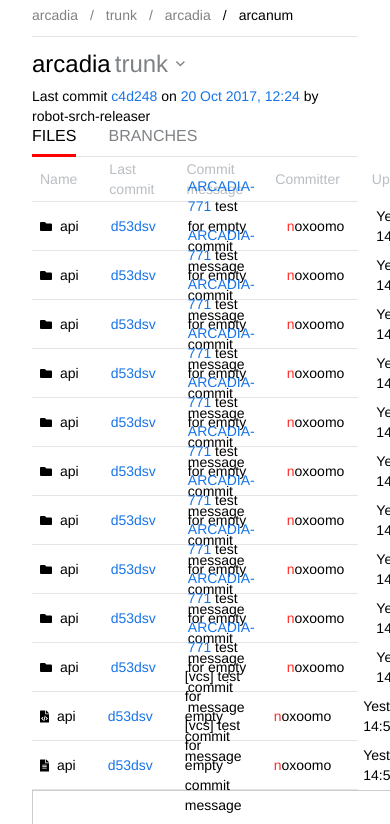
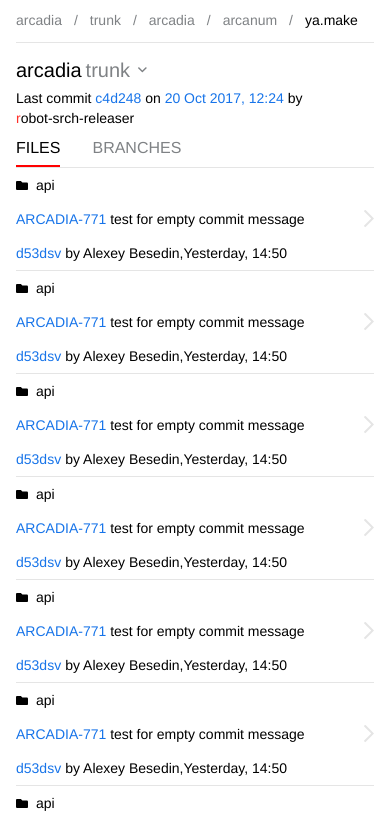
Before and after one commit to Astarta0/SHRI-2019-HW1-NodeJS, a website built with Parcel: page src/index.html in a window 390 px wide. Shown: the part 62-886 px from the top of the page. Built offline with nearby package versions, Linux system fonts and the light colour scheme; a web font is replaced by a local one.

Commit message:
верстка (1); 1.1 on 360px

```diff
--- a/src/components/branchSelector/branchSelector.css
+++ b/src/components/branchSelector/branchSelector.css
@@ -134,10 +134,6 @@
             color: var(--selected-desc-text);
         }
     }
-
-    &::-webkit-scrollbar {
-        display: none;
-    }
 }
 
 .selectItem {
@@ -150,3 +146,11 @@
         color: var(--branch-selector-commit-color);
     }
 }
+
+@media (max-width: 960px) {
+    .branchSelector {
+        &__label {
+            font-size: var(--font-size-l);
+        }
+    }
+}
--- a/src/components/breadcrumbs/breadcrumbs.css
+++ b/src/components/breadcrumbs/breadcrumbs.css
@@ -1,7 +1,9 @@
 .breadcrumbs {
     display: flex;
     align-items: center;
-    height: 42px;
+    box-sizing: border-box;
+    padding: var(--space-s) 0;
+    min-height: 42px;
     border-bottom: 1px var(--separator) solid;
 
     &__item {
@@ -16,12 +18,24 @@
             font-weight: 500;
         }
 
-        & + &:before {
+        &:after {
             cursor: default;
             display: block;
             content: '/';
             margin: 0 var(--space-s);
         }
+
+        &:last-child {
+            &:after {
+                display: none;
+            }
+        }
     }
+}
 
+@media (max-width: 960px) {
+    .breadcrumbs {
+        min-height: 40px;
+        flex-wrap: wrap;
+    }
 }
--- a/src/components/breadcrumbs/breadcrumbs.html
+++ b/src/components/breadcrumbs/breadcrumbs.html
@@ -2,5 +2,6 @@
     <div class="breadcrumbs__item">arcadia</div>
     <div class="breadcrumbs__item">trunk</div>
     <div class="breadcrumbs__item">arcadia</div>
-    <div class="breadcrumbs__item breadcrumbs__item_active">arcanum</div>
+    <div class="breadcrumbs__item breadcrumbs__item_">arcanum</div>
+    <div class="breadcrumbs__item breadcrumbs__item_active">ya.make</div>
 </div>
--- a/src/components/dropDown/dropDown.css
+++ b/src/components/dropDown/dropDown.css
@@ -2,6 +2,7 @@
     box-sizing: border-box;
     display: flex;
     align-items: center;
+    margin-right: var(--space-xxs);
 
     position: relative;
 
@@ -88,3 +89,10 @@
         display: none;
     }
 }
+
+
+/*@media (max-width: 960px) {
+    .dropDown_expanded {
+        display: none;
+    }
+}*/
--- a/src/components/footer/footer.css
+++ b/src/components/footer/footer.css
@@ -17,3 +17,18 @@
         margin-left: var(--space-xxl);
     }
 }
+
+@media (max-width: 960px) {
+    .footer {
+        height: auto;
+        flex-direction: column;
+        align-items: flex-start;
+
+        padding: var(--space-m);
+
+        &__version, &__copyright {
+            margin-left: 0;
+            margin-top: var(--space-xs);
+        }
+    }
+}
--- a/src/components/header/header.css
+++ b/src/components/header/header.css
@@ -1,5 +1,5 @@
 .header {
-    height: var(--header-height);
+    height: var(--header-height-desktop);
     box-sizing: border-box;
     display: flex;
 
@@ -31,3 +31,16 @@
         }
     }
 }
+
+@media (max-width: 960px) {
+    .header {
+        height: var(--header-height-mobile);
+        padding: 0 var(--space-m);
+    }
+
+    .header__item {
+        & + & {
+            margin-left: var(--space-xl);
+        }
+    }
+}
--- a/src/components/icon/icon.css
+++ b/src/components/icon/icon.css
@@ -1,26 +1,21 @@
 .icon {
     background-position: center;
     background-repeat: no-repeat;
+    height: 20px;
+    width: 9px;
+    background-size: contain;
 
     &_folder {
-        height: 20px;
         width: 12px;
 
         background-image: url(../../assets/folder_icon.svg);
     }
 
     &_file_code {
-        height: 20px;
-        width: 9px;
-
         background-image: url(../../assets/file_code_icon.svg);
     }
 
     &_file_simple {
-        height: 20px;
-        width: 9px;
-
         background-image: url(../../assets/file_simple_icon.svg);
     }
-
 }
--- a/src/components/info/info.css
+++ b/src/components/info/info.css
@@ -1,6 +1,5 @@
 .info {
-    height: 78px;
-    padding-top: 1px;
+    height: 66px;
 
     &__title {
         margin: var(--space-s) 0 var(--space-xs);
@@ -18,6 +17,7 @@
 
     &__person {
         cursor: pointer;
+        display: inline-block;
 
         &::first-letter{
             color: var(--accent-red-color);
@@ -28,3 +28,20 @@
         margin-left: var(--space-xxs);
     }
 }
+
+@media (max-width: 960px) {
+    .info {
+        height: auto;
+        display: flex;
+        flex-direction: column;
+
+        &__title {
+            font-size: var(--font-size-l);
+            margin-bottom: var(--space-xxs);
+        }
+
+        &__description {
+            padding-right: var(--space-xxxl);
+        }
+    }
+}
--- a/src/components/table/table.css
+++ b/src/components/table/table.css
@@ -53,8 +53,9 @@
         &_committer {
             flex-basis: 20%;
 
-            p::first-letter {
-                color: var(--accent-red-color);
+            p {
+                margin-top: 0;
+                margin-bottom: 0;
             }
         }
 
@@ -68,9 +69,97 @@
     &__icon {
         margin-right: var(--space-xs);
     }
+
+    &__committerEmail {
+        &::first-letter {
+            color: var(--accent-red-color);
+        }
+    }
+
+    &__committerName {
+        display: none;
+        margin-left: 4px;
+    }
+
+    &__arrowButton {
+        display: none;
+    }
 }
 
-/*@media (max-width: 960px) {
+@media (max-width: 960px) {
+    .cell {
+        height: 34px;
+
+        &__folderName {
+            overflow: hidden;
+            white-space: nowrap;
+            text-overflow: ellipsis;
+        }
+
+        &__committerEmail {
+            display: none;
+        }
+
+        &__committerName {
+            display: block;
+        }
+
+        &__arrowButton {
+            display: inline-block;
+            transform: translateY(-40%);
+            position: absolute;
+            top: 50%;
+            right: 0;
+        }
+    }
+
     .table {
+        &__header {
+            display: none;
+        }
+
+
+        &__cell {
+            flex-basis: 100%;
+
+            &:first-child {
+                padding-left: 0;
+            }
+
+            &:last-child {
+                padding-right: 0;
+                justify-content: flex-start;
+            }
+
+            & + & {
+                margin-left: 0;
+            }
+
+
+            /* mobile */
+            &_name {
+                order: 1;
+            }
+
+            &_message {
+                position: relative;
+                order: 2;
+            }
+
+            &_commit {
+                flex-basis: auto;
+                order: 3;
+            }
+
+            &_committer {
+                flex-basis: auto;
+                order: 4;
+            }
+
+            &_updated {
+                order: 5;
+                flex-basis: auto;
+            }
+        }
     }
-}*/
+}
--- a/src/components/table/table.html
+++ b/src/components/table/table.html
@@ -24,41 +24,53 @@
         <div class="table__row row">
             <div class="table__cell table__cell_name cell">
                 <span class="cell__icon icon icon_file_code"></span>
-                <span>api</span>
+                <span class="cell__folderName">api</span>
             </div>
-            <div class="table__cell table__cell_commit">
+            <div class="table__cell table__cell_commit cell">
                 <a class="link" href="/" target="_blank">d53dsv</a>
             </div>
-            <div class="table__cell table__cell_message">
-                <span>[vcs] test for empty commit message</span>
+            <div class="table__cell table__cell_message cell">
+                <span><a class="link">ARCADIA-771</a> test for empty commit message</span>
+                <div class="cell__arrowButton">
+                    <svg width="10" height="20" viewBox="0 0 10 20" fill="none" xmlns="http://www.w3.org/2000/svg">
+                        <path d="M0.9375 1.02344L0.15625 1.76562C0 1.96094 0 2.27344 0.15625 2.42969L7.22656 9.5L0.15625 16.6094C0 16.7656 0 17.0781 0.15625 17.2734L0.9375 18.0156C1.13281 18.2109 1.40625 18.2109 1.60156 18.0156L9.80469 9.85156C9.96094 9.65625 9.96094 9.38281 9.80469 9.1875L1.60156 1.02344C1.40625 0.828125 1.13281 0.828125 0.9375 1.02344Z" fill="#E5E5E5"/>
+                    </svg>
+                </div>
             </div>
-            <div class="table__cell table__cell_committer">
-                <p>noxoomo</p>
+            <div class="table__cell table__cell_committer cell">
+                <p class="cell__committerEmail">noxoomo</p>
+                <p class="cell__committerName">by Alexey Besedin, </p>
             </div>
-            <div class="table__cell table__cell_updated">
-                Yesterday, 14:50
-            </div>
-        </div>
-
-        <div class="table__row row">
-            <div class="table__cell table__cell_name cell">
-                <span class="cell__icon icon icon_file_simple"></span>
-                <span>api</span>
-            </div>
-            <div class="table__cell table__cell_commit">
-                <a class="link" href="/" target="_blank">d53dsv</a>
-            </div>
-            <div class="table__cell table__cell_message">
-                <span>[vcs] test for empty commit message</span>
-            </div>
-            <div class="table__cell table__cell_committer">
-                <p>noxoomo</p>
-            </div>
-            <div class="table__cell table__cell_updated">
+            <div class="table__cell table__cell_updated cell">
                 Yesterday, 14:50
             </div>
         </div>
 
 
+        <div class="table__row row">
+            <div class="table__cell table__cell_name cell">
+                <span class="cell__icon icon icon_file_simple"></span>
+                <span class="cell__folderName">api</span>
+            </div>
+            <div class="table__cell table__cell_commit cell">
+                <a class="link" href="/" target="_blank">d53dsv</a>
+            </div>
+            <div class="table__cell table__cell_message cell">
+                <span><a class="link">ARCADIA-771</a> test for empty commit message</span>
+                <div class="cell__arrowButton">
+                    <svg width="10" height="20" viewBox="0 0 10 20" fill="none" xmlns="http://www.w3.org/2000/svg">
+                        <path d="M0.9375 1.02344L0.15625 1.76562C0 1.96094 0 2.27344 0.15625 2.42969L7.22656 9.5L0.15625 16.6094C0 16.7656 0 17.0781 0.15625 17.2734L0.9375 18.0156C1.13281 18.2109 1.40625 18.2109 1.60156 18.0156L9.80469 9.85156C9.96094 9.65625 9.96094 9.38281 9.80469 9.1875L1.60156 1.02344C1.40625 0.828125 1.13281 0.828125 0.9375 1.02344Z" fill="#E5E5E5"/>
+                    </svg>
+                </div>
+            </div>
+            <div class="table__cell table__cell_committer cell">
+                <p class="cell__committerEmail">noxoomo</p>
+                <p class="cell__committerName">by Alexey Besedin, </p>
+            </div>
+            <div class="table__cell table__cell_updated cell">
+                Yesterday, 14:50
+            </div>
+        </div>
+
     </div>
 </div>
--- a/src/components/tableRow/tableRow.css
+++ b/src/components/tableRow/tableRow.css
@@ -3,3 +3,10 @@
     height: 48px;
     border-bottom: 1px var(--separator) solid;
 }
+
+@media (max-width: 960px) {
+    .row {
+        flex-wrap: wrap;
+        height: auto;
+    }
+}
--- a/src/components/tableRow/tableRow.html
+++ b/src/components/tableRow/tableRow.html
@@ -1,18 +1,24 @@
 <div class="table__row row">
     <div class="table__cell table__cell_name cell">
         <span class="cell__icon icon icon_folder"></span>
-        <span>api</span>
+        <span class="cell__folderName">api</span>
     </div>
-    <div class="table__cell table__cell_commit">
+    <div class="table__cell table__cell_commit cell">
         <a class="link" href="/" target="_blank">d53dsv</a>
     </div>
-    <div class="table__cell table__cell_message">
+    <div class="table__cell table__cell_message cell">
         <span><a class="link">ARCADIA-771</a> test for empty commit message</span>
+        <div class="cell__arrowButton">
+            <svg width="10" height="20" viewBox="0 0 10 20" fill="none" xmlns="http://www.w3.org/2000/svg">
+                <path d="M0.9375 1.02344L0.15625 1.76562C0 1.96094 0 2.27344 0.15625 2.42969L7.22656 9.5L0.15625 16.6094C0 16.7656 0 17.0781 0.15625 17.2734L0.9375 18.0156C1.13281 18.2109 1.40625 18.2109 1.60156 18.0156L9.80469 9.85156C9.96094 9.65625 9.96094 9.38281 9.80469 9.1875L1.60156 1.02344C1.40625 0.828125 1.13281 0.828125 0.9375 1.02344Z" fill="#E5E5E5"/>
+            </svg>
+        </div>
     </div>
-    <div class="table__cell table__cell_committer">
-        <p>noxoomo</p>
+    <div class="table__cell table__cell_committer cell">
+        <p class="cell__committerEmail">noxoomo</p>
+        <p class="cell__committerName">by Alexey Besedin, </p>
     </div>
-    <div class="table__cell table__cell_updated">
+    <div class="table__cell table__cell_updated cell">
         Yesterday, 14:50
     </div>
 </div>
--- a/src/components/tabs/tabs.css
+++ b/src/components/tabs/tabs.css
@@ -1,7 +1,14 @@
 .tabs {
+    box-sizing: border-box;
     display: flex;
     height: 40px;
     border-bottom: 1px var(--separator) solid;
+    overflow-x: scroll;
+    overflow-y: hidden;
+
+    &::-webkit-scrollbar {
+        display: none;
+    }
 
     &__item {
         display: flex;
--- a/src/css/font.css
+++ b/src/css/font.css
@@ -7,6 +7,9 @@
 
     --font-size-m: 16px;
     --line-height-m: 20px;
+
+    --font-size-l: 20px;
+    --line-height-l: 24px;
 
     --font-size-xl: 24px;
     --line-height-xl: 28px;
--- a/src/css/index.css
+++ b/src/css/index.css
@@ -19,5 +19,11 @@ body {
 
 main {
     padding: 0 var(--space-xxl);
-    min-height: calc(100vh - var(--footer-height) - var(--header-height));
+    min-height: calc(100vh - var(--footer-height) - var(--header-height-desktop));
 }
+
+@media (max-width: 960px) {
+    main {
+        padding: 0 var(--space-m);
+    }
+}
--- a/src/css/variables.css
+++ b/src/css/variables.css
@@ -1,5 +1,6 @@
 :root {
-    --header-height: 56px;
+    --header-height-desktop: 56px;
+    --header-height-mobile: 60px;
     --footer-height: 50px;
 
     --breakpoint-s: 360px;
```
Also changed, not shown: src/components/header/header.html (+3 -0 lines), src/components/info/info.html (+2 -4 lines).
